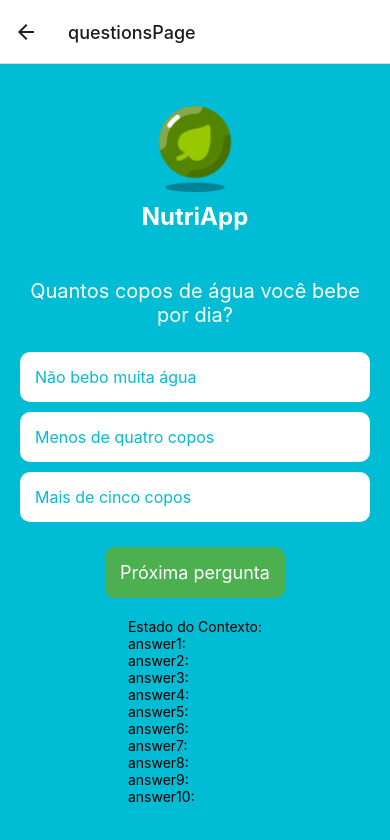
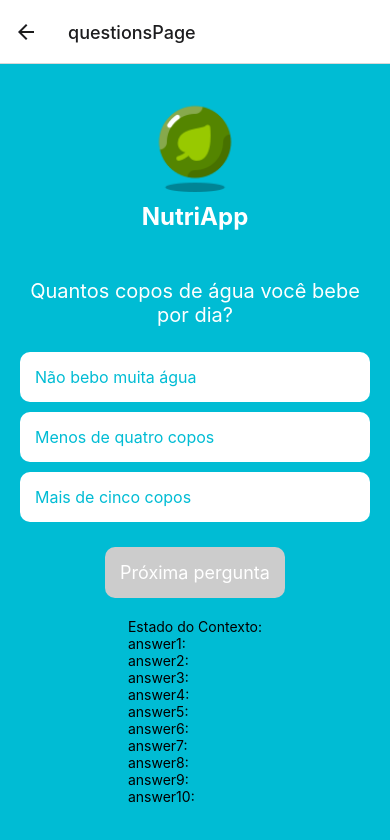
Before and after one commit to pmor4is/nutrition-app, a React Native app in the folder mobile/: screen /questionsPage in a window 390 px wide. Shown: the top 840 px of the page. Built offline with nearby package versions, Linux system fonts and the light colour scheme.

Commit message:
estilização

```diff
--- a/mobile/src/components/AppButton.jsx
+++ b/mobile/src/components/AppButton.jsx
@@ -3,12 +3,14 @@ import React from 'react'
 import styles from './styles/AppButtonStyle'
 
 export default function AppButton(props) {
-    const { buttonTitle, onPress } = props; // Recebe as props navigation e route
+    const { buttonTitle, onPress, disabled } = props; // Recebe as props navigation e route
 
     return (
         <TouchableOpacity
-            style={styles.button}
-            onPress={onPress}>
+            style={[styles.button, disabled ? styles.disabledButton : null]}
+            onPress={onPress}
+            disabled={disabled}
+        >
             <Text style={styles.buttonText}>{buttonTitle}</Text>
         </TouchableOpacity>
     )
--- a/mobile/src/components/styles/AppButtonStyle.jsx
+++ b/mobile/src/components/styles/AppButtonStyle.jsx
@@ -12,6 +12,9 @@ const styles = StyleSheet.create({
         color: '#FFFFFF', // Branco
         textAlign: 'center',
     },
+    disabledButton: {
+        backgroundColor: '#ccc', // Cor desabilitada
+    },
 })
 
 export default styles;
--- a/mobile/src/screens/QuestionsPage.jsx
+++ b/mobile/src/screens/QuestionsPage.jsx
@@ -105,6 +105,7 @@ export default function QuestionScreen(props) {
                         navigation={navigation}
                         onPress={nextQuestion}
                         buttonTitle="Próxima pergunta"
+                        disabled={selectedOption === null}
                     />
                 </View>
                 {/* TESTE TESTE */}
```
